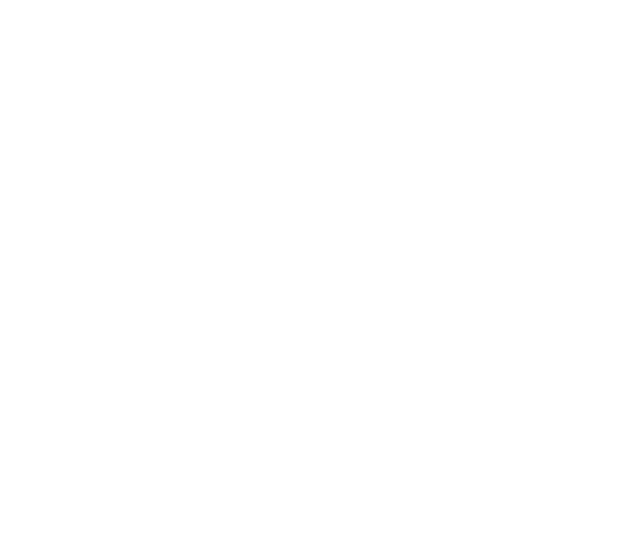
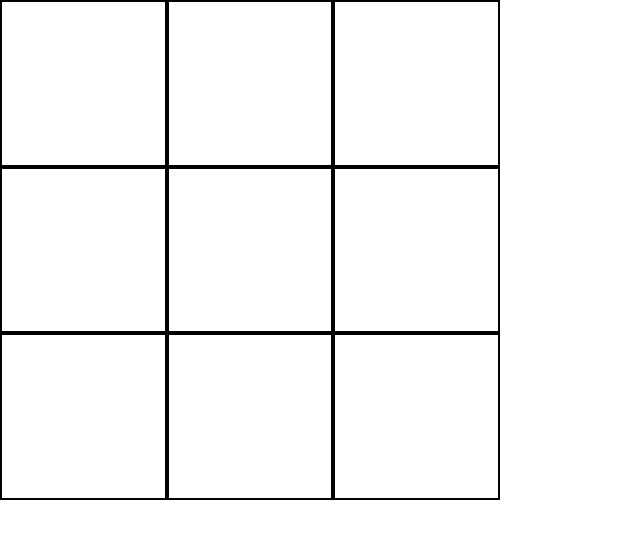
Before and after one commit to rip-the-slit/tic-tac-toe, a plain HTML site: page index.html in a window 1280 px wide. Shown: the whole page, without its empty margins (0-640 px from the left). Drawn offline with Linux system fonts and the light colour scheme.

Commit message:
Create method to add cells to DOM with corresponding location coordinates

```diff
--- a/index.html
+++ b/index.html
@@ -9,6 +9,6 @@
     <title>Document</title>
 </head>
 <body>
-
+    <div class="board-container"></div>
 </body>
 </html>
--- a/script.js
+++ b/script.js
@@ -14,6 +14,7 @@ const buildBoard = function() {
     for(let col = 1; col <= 3; col++) {
         for (let row = 1; row <= 3; row++) {
             board.push(Cell(col, row))
+            Display.addCellToContainer(col, row)
         }
     }
 
@@ -31,12 +32,23 @@ const buildBoard = function() {
     return {getBoard, cleanBoard, checkBoardFull};
 };
 
+const Display = (function() {
+    const boardContainer = document.querySelector('.board-container')
+    const addCellToContainer = function(col, row) {
+        const div = document.createElement('div')
+        div.classList += 'cell'
+        div.setAttribute('col', `${col}`)
+        div.setAttribute('row', `${row}`)
+        boardContainer.appendChild(div)
+    }
+
+    return {addCellToContainer}
+})();
+
 const GameController = (function() {
     const gameboard = buildBoard()
-
     const mark = function(col, row) {
         const cell = gameboard.getBoard().find((cell) => cell.getCol() == col && cell.getRow() == row)
-
         if (cell.getValue() == null) {
             cell.setValue(currentPlayer)
             console.log(`Col:${col} Row:${row} set to ${currentPlayer}`)
@@ -51,7 +63,6 @@ const GameController = (function() {
             console.log('Cell already marked')
         }
     }
-
     const checkWin = function(col, row) {
         const searchCol = (function() {
             const thisCol = gameboard.getBoard().filter((cell) => cell.getCol() == col)
@@ -81,13 +92,11 @@ const GameController = (function() {
 
         return searchCol || searchRow || searchDiagonal || searchOtherDiagonal
     }
-
     let currentPlayer = "x"
     const switchPlayer = function() {
         currentPlayer = (currentPlayer == "x") ? "o" : "x"
         console.log(`It's now ${currentPlayer}'s turn`)
     }
-
     let playerXWins = 0
     let playerOWins = 0
     const giveWin = function() {
--- a/style.css
+++ b/style.css
@@ -0,0 +1,55 @@
+/* Josh Comeau CSS Reset:
+
+/*
+  1. Use a more-intuitive box-sizing model.
+*/
+*, *::before, *::after {
+    box-sizing: border-box;
+  }
+  /*
+    2. Remove default margin
+  */
+  * {
+    margin: 0;
+  }
+  /*
+    Typographic tweaks!
+    3. Add accessible line-height
+    4. Improve text rendering
+  */
+  body {
+    line-height: 1.5;
+    -webkit-font-smoothing: antialiased;
+  }
+  /*
+    5. Improve media defaults
+  */
+  img, picture, video, canvas, svg {
+    display: block;
+    max-width: 100%;
+  }
+  /*
+    6. Remove built-in form typography styles
+  */
+  input, button, textarea, select {
+    font: inherit;
+  }
+  /*
+    7. Avoid text overflows
+  */
+  p, h1, h2, h3, h4, h5, h6 {
+    overflow-wrap: break-word;
+  }
+
+.board-container {
+    width: 500px;
+    height: 500px;
+    display: grid;
+    grid-auto-flow: column;
+    grid-template-columns: repeat(3, 1fr);
+    grid-template-rows: repeat(3, 1fr);
+}
+
+.cell {
+    border: 2px solid black;
+}
```
